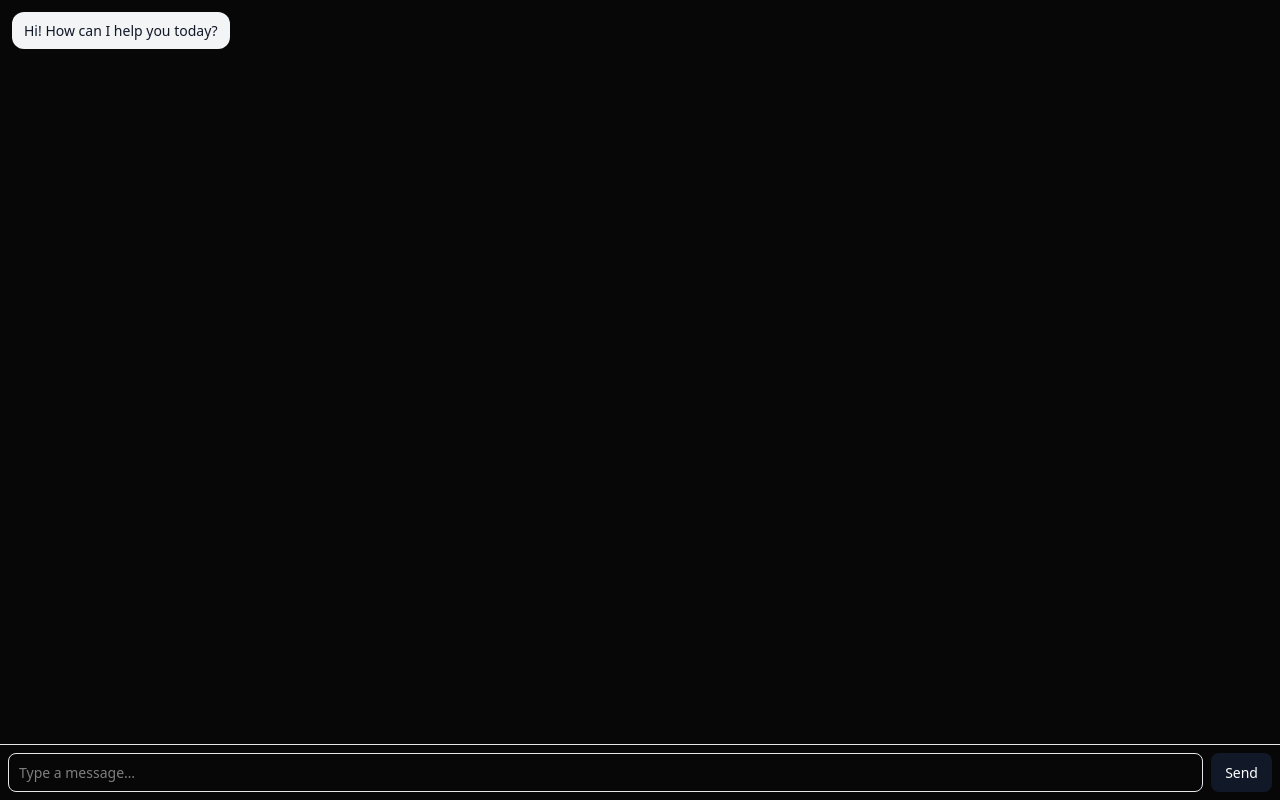
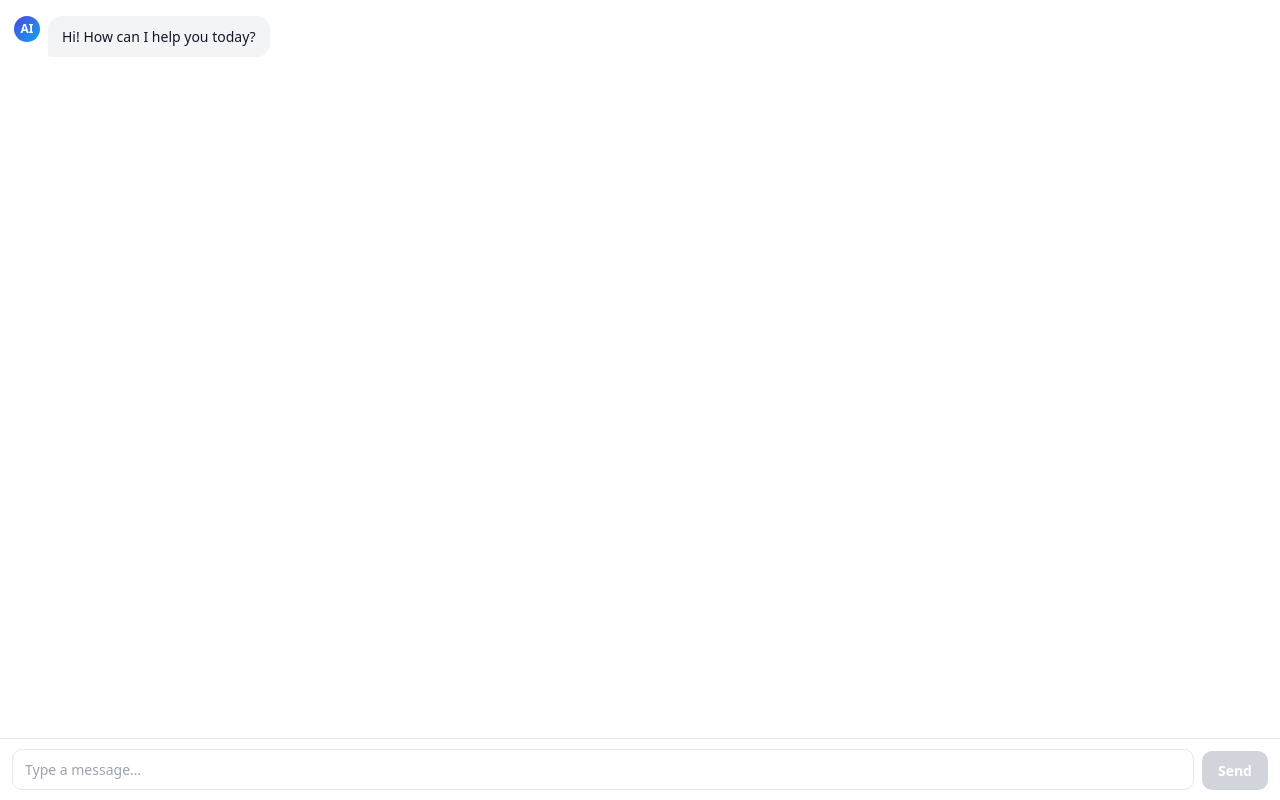
Before and after one commit to ai-x-systems/ai-x-systems-2, a Next.js app: page /embed/chat/1 in a window 1280 px wide. Built offline with nearby package versions, Linux system fonts and the light colour scheme; no server answers.

Commit message:
Update page.tsx

```diff
--- a/app/embed/chat/[businessId]/page.tsx
+++ b/app/embed/chat/[businessId]/page.tsx
@@ -1,24 +1,48 @@
 "use client";
 
-import { useState } from "react";
+import { useEffect, useRef, useState } from "react";
 import { useParams } from "next/navigation";
+
+/**
+ * app/embed/chat/[businessId]/page.tsx
+ * ---------------------------------------------------------------------
+ * Loaded inside widget.js's iframe. Deliberately header-less — the outer
+ * widget panel (public/widget.js) already renders the branded gradient
+ * header with the business name and the close button, so a second header
+ * in here would duplicate it. Opening this URL directly (e.g. for QA)
+ * will look header-less; that's an accepted trade-off for not showing
+ * two stacked headers in the real embedded experience.
+ *
+ * Mobile-safe height: uses 100dvh (dynamic viewport height) with a 100vh
+ * fallback via CSS cascade (the second declaration wins in browsers that
+ * support dvh, is silently ignored in ones that don't). Plain 100vh
+ * inside an iframe on mobile Safari/Chrome is taller than the visible
+ * area once the address bar is showing, which pushes the input box below
+ * the fold — this fixes that.
+ * ---------------------------------------------------------------------
+ */
 
 interface Message {
   role: "user" | "assistant";
   content: string;
 }
 
+const GRADIENT = "linear-gradient(135deg, #4f46e5 0%, #0ea5e9 100%)";
+
 export default function EmbeddedChatPage() {
   const { businessId } = useParams<{ businessId: string }>();
 
   const [messages, setMessages] = useState<Message[]>([
-    {
-      role: "assistant",
-      content: "Hi! How can I help you today?",
-    },
+    { role: "assistant", content: "Hi! How can I help you today?" },
   ]);
   const [input, setInput] = useState("");
   const [loading, setLoading] = useState(false);
+  const scrollRef = useRef<HTMLDivElement>(null);
+  const inputRef = useRef<HTMLTextAreaElement>(null);
+
+  useEffect(() => {
+    scrollRef.current?.scrollTo({ top: scrollRef.current.scrollHeight, behavior: "smooth" });
+  }, [messages, loading]);
 
   async function sendMessage() {
     if (!input.trim() || loading) return;
@@ -44,63 +68,125 @@ export default function EmbeddedChatPage() {
       ]);
     } finally {
       setLoading(false);
+      inputRef.current?.focus();
     }
   }
 
   return (
-    <div style={{ display: "flex", flexDirection: "column", height: "100vh", fontFamily: "system-ui, sans-serif" }}>
-      <div style={{ flex: 1, overflowY: "auto", padding: 12 }}>
+    <div
+      style={{
+        display: "flex",
+        flexDirection: "column",
+        height: "100vh",
+        fontFamily:
+          "system-ui, -apple-system, 'Segoe UI', Roboto, sans-serif",
+        background: "#ffffff",
+        overflow: "hidden",
+      }}
+      className="aixw-embed-root"
+    >
+      <style>{`
+        .aixw-embed-root { height: 100vh; height: 100dvh; }
+        .aixw-scroll::-webkit-scrollbar { width: 6px; }
+        .aixw-scroll::-webkit-scrollbar-thumb { background: #d1d5db; border-radius: 3px; }
+        @keyframes aixw-bounce { 0%, 60%, 100% { transform: translateY(0); opacity: .4; } 30% { transform: translateY(-4px); opacity: 1; } }
+        .aixw-dot { display: inline-block; width: 6px; height: 6px; border-radius: 50%; background: #6b7280; margin: 0 2px; animation: aixw-bounce 1.2s infinite; }
+        .aixw-dot:nth-child(2) { animation-delay: .15s; }
+        .aixw-dot:nth-child(3) { animation-delay: .3s; }
+        textarea.aixw-input::placeholder { color: #9ca3af; }
+      `}</style>
+
+      <div ref={scrollRef} className="aixw-scroll" style={{ flex: 1, overflowY: "auto", padding: "16px 14px" }}>
         {messages.map((m, i) => (
-          <div
-            key={i}
-            style={{
-              marginBottom: 8,
-              textAlign: m.role === "user" ? "right" : "left",
-            }}
-          >
-            <span
+          <div key={i} style={{ display: "flex", marginBottom: 12, justifyContent: m.role === "user" ? "flex-end" : "flex-start" }}>
+            {m.role === "assistant" && (
+              <div style={{ width: 26, height: 26, borderRadius: "50%", background: GRADIENT, flexShrink: 0, marginRight: 8, display: "flex", alignItems: "center", justifyContent: "center", fontSize: 12, fontWeight: 700, color: "#fff" }}>
+                AI
+              </div>
+            )}
+            <div
               style={{
                 display: "inline-block",
-                padding: "8px 12px",
-                borderRadius: 12,
-                background: m.role === "user" ? "#111827" : "#f3f4f6",
+                padding: "10px 14px",
+                borderRadius: m.role === "user" ? "14px 14px 4px 14px" : "14px 14px 14px 4px",
+                background: m.role === "user" ? GRADIENT : "#f3f4f6",
                 color: m.role === "user" ? "#fff" : "#111827",
-                maxWidth: "80%",
+                maxWidth: "78%",
                 fontSize: 14,
+                lineHeight: 1.5,
+                whiteSpace: "pre-wrap",
+                wordBreak: "break-word",
               }}
             >
               {m.content}
-            </span>
+            </div>
           </div>
         ))}
-        {loading && <div style={{ fontSize: 13, color: "#6b7280" }}>Typing…</div>}
+        {loading && (
+          <div style={{ display: "flex", alignItems: "center" }}>
+            <div style={{ width: 26, height: 26, borderRadius: "50%", background: GRADIENT, flexShrink: 0, marginRight: 8, display: "flex", alignItems: "center", justifyContent: "center", fontSize: 12, fontWeight: 700, color: "#fff" }}>
+              AI
+            </div>
+            <div style={{ padding: "10px 14px", borderRadius: "14px 14px 14px 4px", background: "#f3f4f6" }}>
+              <span className="aixw-dot" />
+              <span className="aixw-dot" />
+              <span className="aixw-dot" />
+            </div>
+          </div>
+        )}
       </div>
-      <div style={{ display: "flex", borderTop: "1px solid #e5e7eb", padding: 8 }}>
-        <input
+
+      <div
+        style={{
+          display: "flex",
+          alignItems: "flex-end",
+          gap: 8,
+          borderTop: "1px solid #e5e7eb",
+          padding: "10px 12px",
+          paddingBottom: "calc(10px + env(safe-area-inset-bottom))",
+          background: "#ffffff",
+        }}
+      >
+        <textarea
+          ref={inputRef}
+          className="aixw-input"
           value={input}
           onChange={(e) => setInput(e.target.value)}
-          onKeyDown={(e) => e.key === "Enter" && sendMessage()}
+          onKeyDown={(e) => {
+            if (e.key === "Enter" && !e.shiftKey) {
+              e.preventDefault();
+              sendMessage();
+            }
+          }}
           placeholder="Type a message…"
+          rows={1}
           style={{
             flex: 1,
+            resize: "none",
             border: "1px solid #e5e7eb",
-            borderRadius: 8,
-            padding: "8px 10px",
+            borderRadius: 10,
+            padding: "9px 12px",
             fontSize: 14,
+            fontFamily: "inherit",
+            maxHeight: 96,
+            outline: "none",
+            color: "#111827",
           }}
         />
         <button
           onClick={sendMessage}
-          disabled={loading}
+          disabled={loading || !input.trim()}
           style={{
-            marginLeft: 8,
-            background: "#111827",
+            flexShrink: 0,
+            background: loading || !input.trim() ? "#d1d5db" : undefined,
+            backgroundImage: loading || !input.trim() ? "none" : GRADIENT,
             color: "#fff",
             border: "none",
-            borderRadius: 8,
-            padding: "8px 14px",
+            borderRadius: 10,
+            padding: "9px 16px",
             fontSize: 14,
-            cursor: "pointer",
+            fontWeight: 600,
+            cursor: loading || !input.trim() ? "default" : "pointer",
           }}
         >
           Send
```
